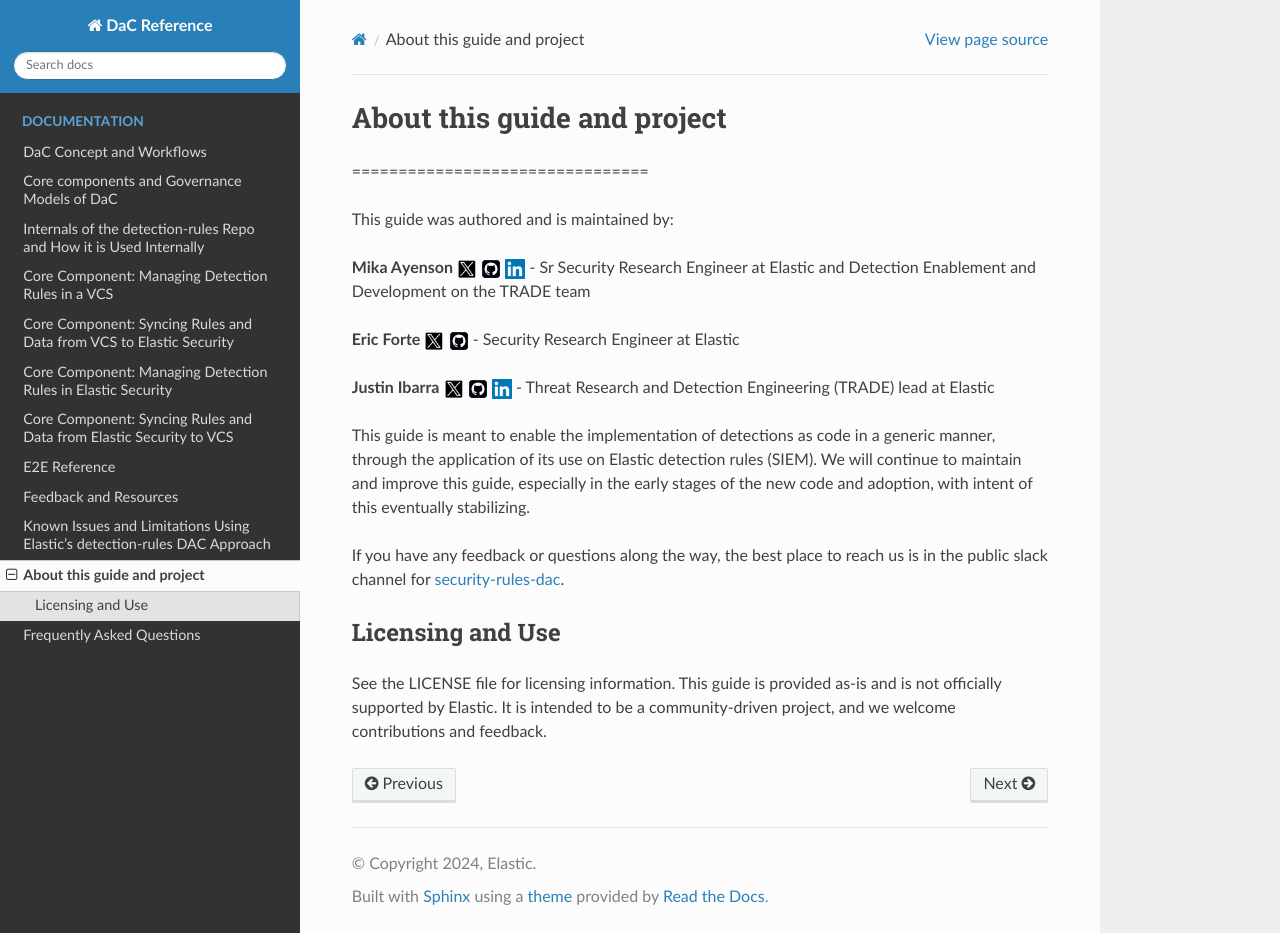
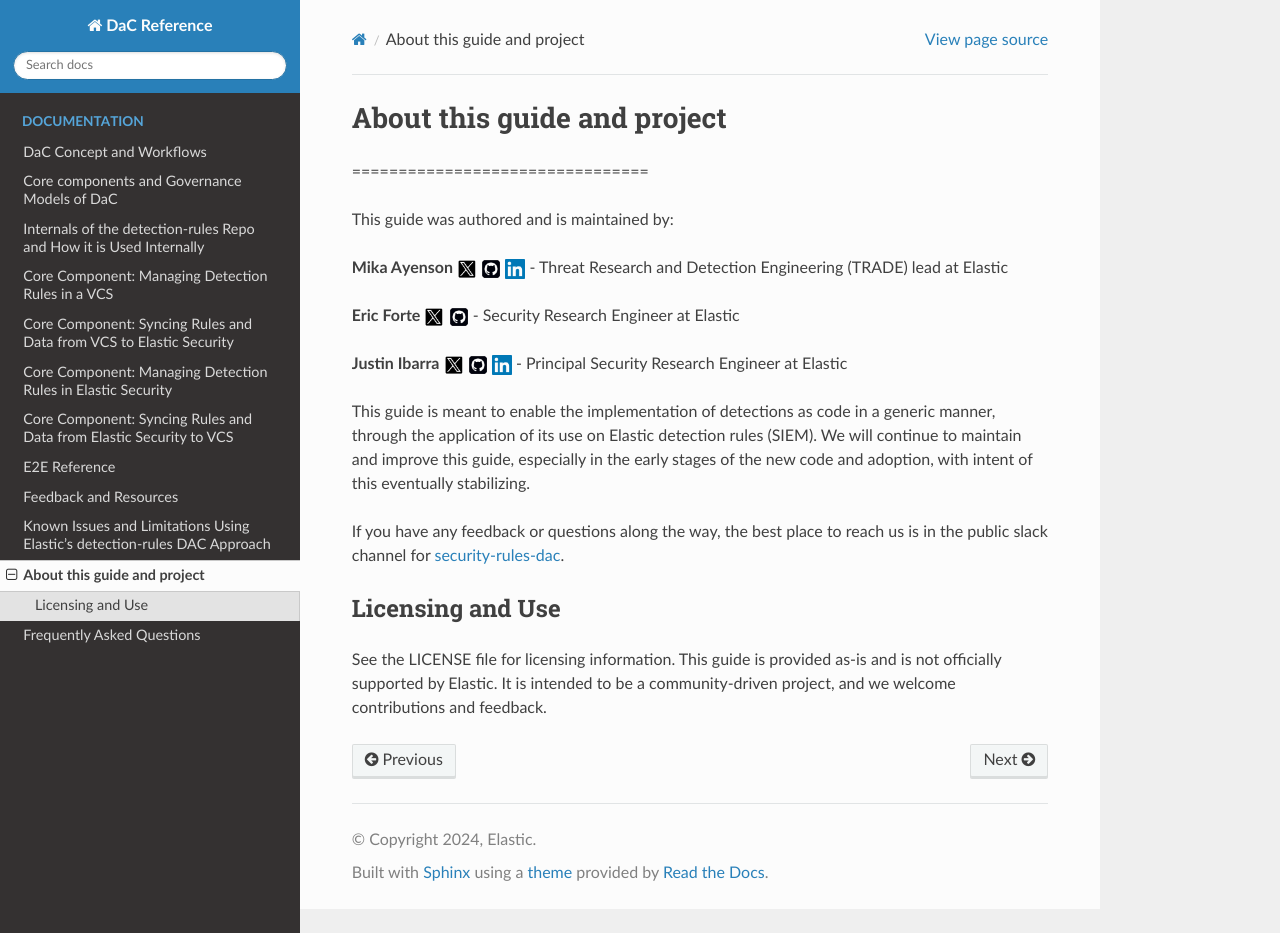
Before and after one commit to elastic/DaC-Reference, a Sphinx documentation site: the page built from docs/about.md, in a window 1280 px wide and 933 px high. Built offline with Sphinx 7.4.7 and the Read the Docs theme 2.0.0, drawn with Linux system fonts in a browser that asks for light colours.

Commit message:
Update about.md

```diff
--- a/docs/about.md
+++ b/docs/about.md
@@ -3,11 +3,11 @@
 
 This guide was authored and is maintained by:
 
-**Mika Ayenson** <a href="https://twitter.com/@stryker0x"><img src="_static/x_logo.png" width="20" height="20" style="vertical-align:middle"></a> <a href="https://github.com/Mikaayenson"><img src="_static/github_logo.png" width="20" height="20" style="vertical-align:middle"></a> <a href="https://linkedin.com/in/mika-ayenson"><img src="_static/linkedin_logo.png" width="20" height="20" style="vertical-align:middle"></a> - Sr Security Research Engineer at Elastic and Detection Enablement and Development on the TRADE team
+**Mika Ayenson** <a href="https://twitter.com/@stryker0x"><img src="_static/x_logo.png" width="20" height="20" style="vertical-align:middle"></a> <a href="https://github.com/Mikaayenson"><img src="_static/github_logo.png" width="20" height="20" style="vertical-align:middle"></a> <a href="https://linkedin.com/in/mika-ayenson"><img src="_static/linkedin_logo.png" width="20" height="20" style="vertical-align:middle"></a> - Threat Research and Detection Engineering (TRADE) lead at Elastic
 
 **Eric Forte** <a href="https://twitter.com/EricF0r73"><img src="_static/x_logo.png" width="20" height="20" style="vertical-align:middle"></a> <a href="https://github.com/eric-forte-elastic"><img src="_static/github_logo.png" width="20" height="20" style="vertical-align:middle"></a> - Security Research Engineer at Elastic
 
-**Justin Ibarra** <a href="https://twitter.com/br0k3ns0und"><img src="_static/x_logo.png" width="20" height="20" style="vertical-align:middle"></a> <a href="https://github.com/brokensound77"><img src="_static/github_logo.png" width="20" height="20" style="vertical-align:middle"></a> <a href="https://linkedin.com/in/justinibarra"><img src="_static/linkedin_logo.png" width="20" height="20" style="vertical-align:middle"></a> - Threat Research and Detection Engineering (TRADE) lead at Elastic
+**Justin Ibarra** <a href="https://twitter.com/br0k3ns0und"><img src="_static/x_logo.png" width="20" height="20" style="vertical-align:middle"></a> <a href="https://github.com/brokensound77"><img src="_static/github_logo.png" width="20" height="20" style="vertical-align:middle"></a> <a href="https://linkedin.com/in/justinibarra"><img src="_static/linkedin_logo.png" width="20" height="20" style="vertical-align:middle"></a> - Principal Security Research Engineer at Elastic
 
 This guide is meant to enable the implementation of detections as code in a generic manner, through the application of its use on Elastic detection rules (SIEM). We will continue to maintain and improve this guide, especially in the early stages of the new code and adoption, with intent of this eventually stabilizing.
 
```
